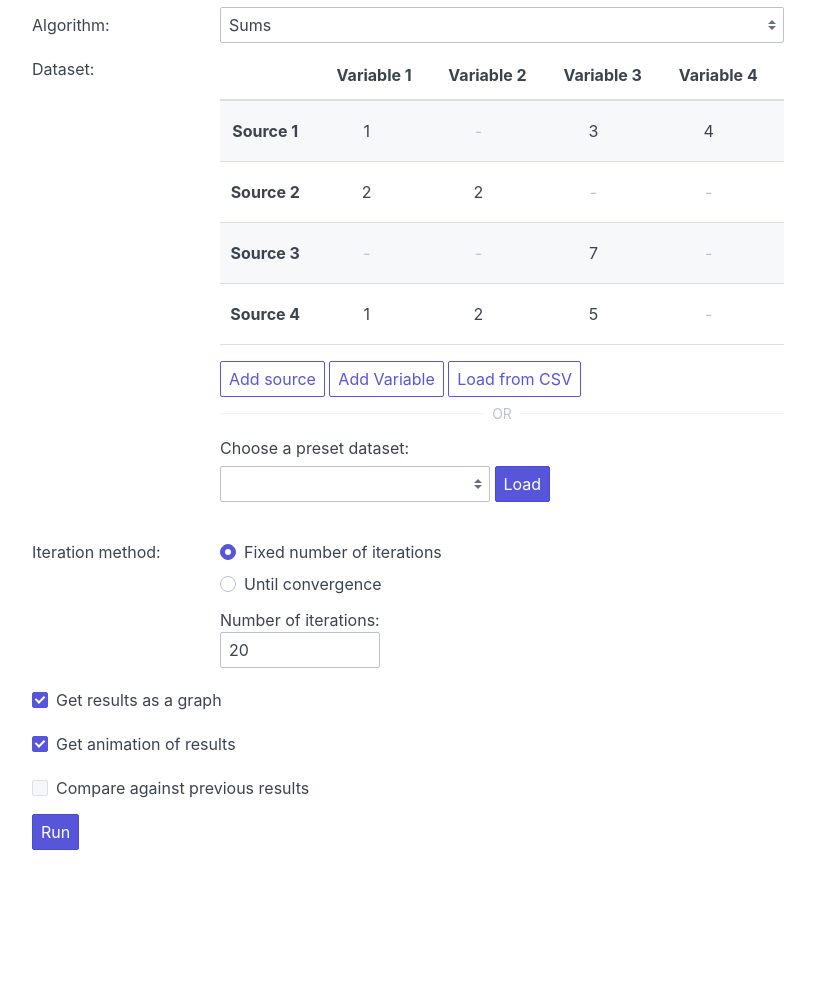
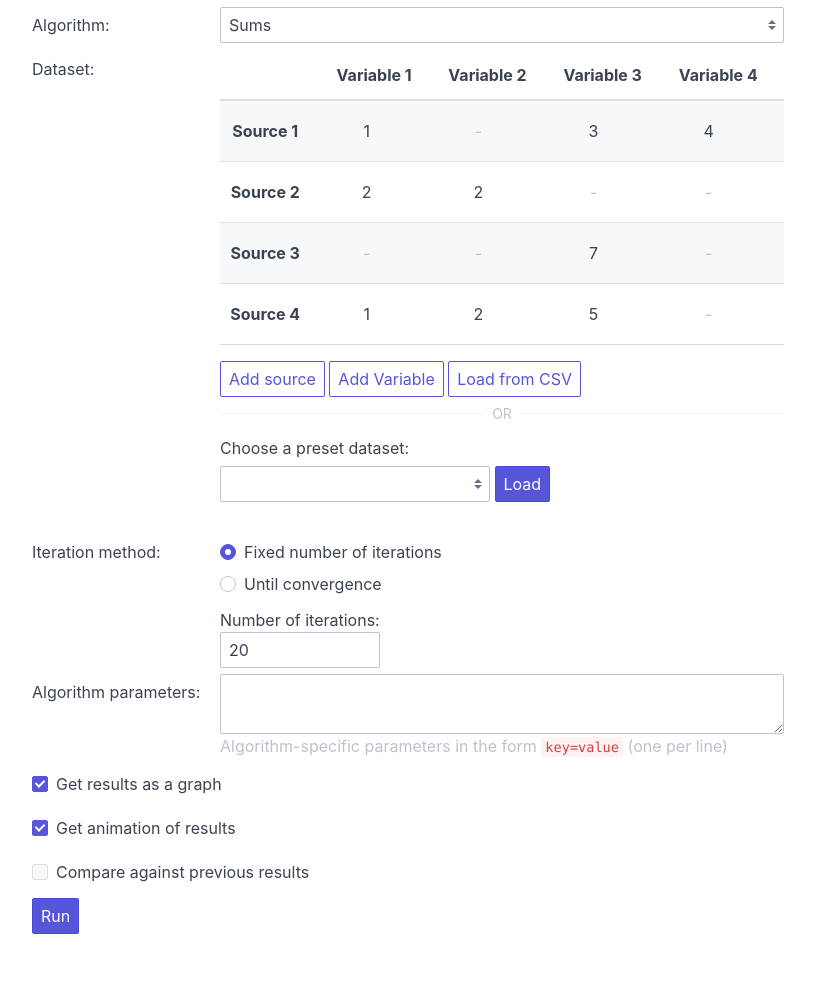
Before and after one commit to joesingo/truthdiscovery, a Flask app: page / in a window 1280 px wide. Shown: the part 85-1067 px from the top of the page, without its empty margins (232-1047 px from the left). Before the commit the page ends 935 px from the top, so only its background shows below. Run offline with Flask 2, Linux system fonts and the light colour scheme.

Commit message:
Support algorithm-specific parameters in web interface

```diff
--- a/truthdiscovery/client/base.py
+++ b/truthdiscovery/client/base.py
@@ -118,8 +118,7 @@ class BaseClient:
             return alg_cls(**param_dict)
         except TypeError:
             raise ValueError(
-                "invalid parameters {} for {}"
-                .format(param_dict, alg_cls.__name__)
+                "invalid parameters for {}".format(alg_cls.__name__)
             )
 
     def get_output_obj(self, results, output_fields=None, sup_data=None):
--- a/truthdiscovery/client/web/static/app/app.js
+++ b/truthdiscovery/client/web/static/app/app.js
@@ -20,17 +20,20 @@ angular.
         /*
          * Make the HTTP request to get results of an algorithm
          */
-        this.getResults = function(algorithm, matrix, compare_previous, iteration, imagery) {
+        this.getResults = function(algorithm, matrix, compare_previous,
+                                   iteration, alg_params, imagery) {
             // Build parameters to send to server
-            var alg_params = null;
             if (algorithm !== "voting") {
-                alg_params = this.getIterationString(iteration);
+                if (alg_params !== "") {
+                    alg_params += "\n";
+                }
+                alg_params += this.getIterationString(iteration);
             }
             var params = {
                 "algorithm": algorithm,
                 "matrix": matrix
             };
-            if (alg_params !== null) {
+            if (alg_params !== "") {
                 params.parameters = alg_params;
             };
             if (compare_previous && this.previous_results !== null) {
@@ -154,6 +157,7 @@ angular.
                 "measure": "l2",
                 "threshold": 0.001
             };
+            this.alg_params = "";
             this.imagery = {
                 "graph": true,
                 "animation": true
@@ -259,7 +263,7 @@ angular.
             this.run = function() {
                 var promise = tdService.getResults(
                     self.algorithm, self.matrix.asCSV(), self.compare_results,
-                    self.iteration, self.imagery
+                    self.iteration, self.alg_params, self.imagery
                 );
                 // Cancel errors while we wait for response
                 self.error = null;
--- a/truthdiscovery/client/web/static/app/templates/form.html
+++ b/truthdiscovery/client/web/static/app/templates/form.html
@@ -93,6 +93,7 @@
 
         <!-- Algorithm parameters -->
         <div class="form-group">
+            <!-- Iteration method -->
             <div class="col-3 col-sm-12">
                 <label class="form-label">Iteration method:</label>
             </div>
@@ -138,6 +139,18 @@
                         <input type="number" class="form-input" step="0.0000001"
                                ng-model="$ctrl.iteration.threshold" />
                     </label>
+                </div>
+            </div>
+
+            <!-- Algorithm-specific parameters -->
+            <div class="col-3 col-sm-12">
+                <label class="form-label">Algorithm parameters:</label>
+            </div>
+            <div class="col-9 col-sm-12">
+                <textarea ng-model="$ctrl.alg_params" class="form-input"></textarea>
+                <div class="text-gray">
+                    Algorithm-specific parameters in the form <code>key=value</code>
+                    (one per line)
                 </div>
             </div>
         </div>
```
Also changed, not shown: truthdiscovery/test/test_clients.py (+1 -1 lines).
